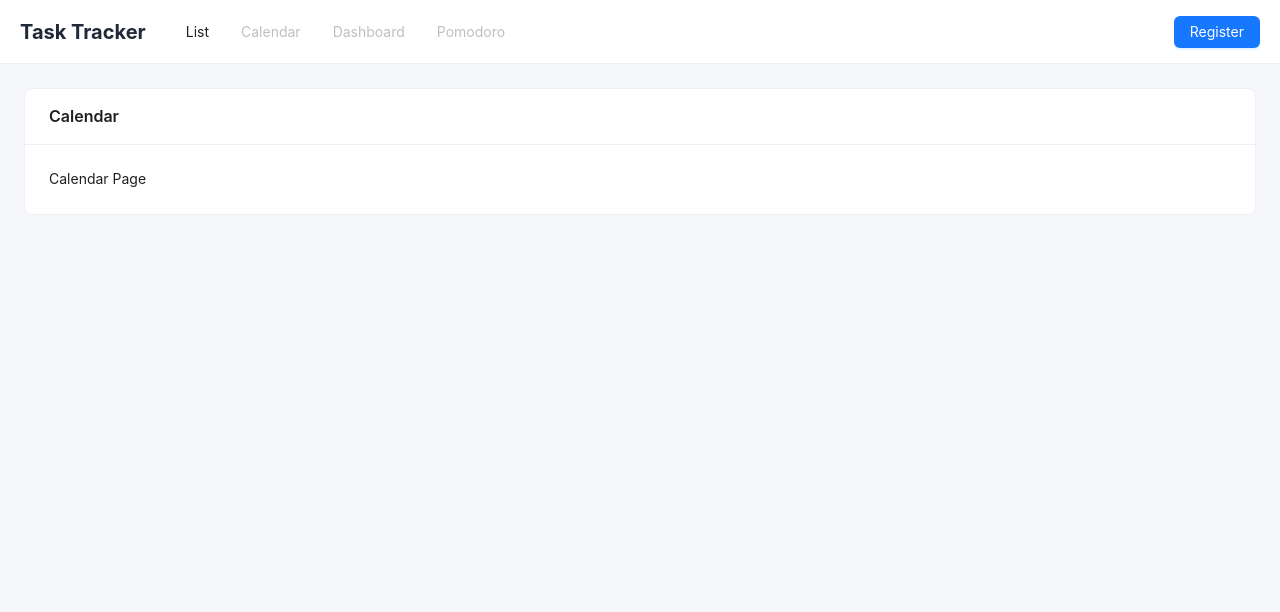
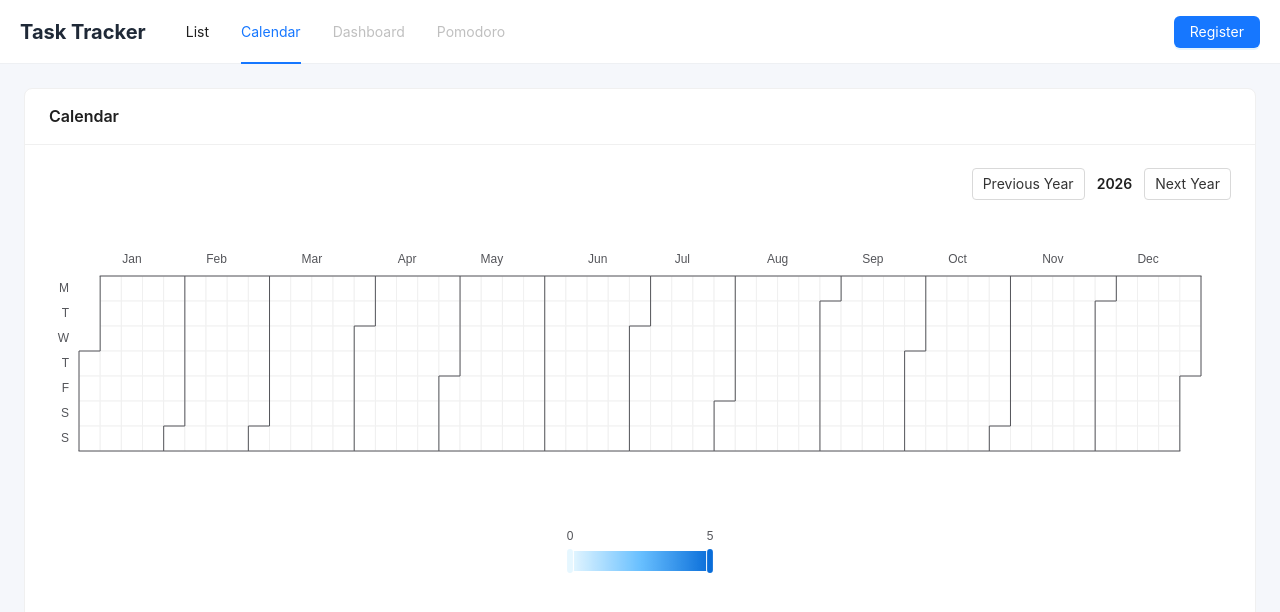
Before and after one commit to RainF0rester/4Todo, a Vue app in the folder frontend/: page /calendar in a window 1280 px wide. Shown: the top 612 px of the page. Built offline with nearby package versions, Linux system fonts and the light colour scheme; sample sign-in values are in the browser's storage.

Commit message:
feat: add heat map feature(#101)

```diff
--- a/frontend/package.json
+++ b/frontend/package.json
@@ -11,6 +11,7 @@
   "dependencies": {
     "@ant-design/icons-vue": "^7.0.1",
     "ant-design-vue": "^4.2.6",
+    "echarts": "^6.0.0",
     "vue": "^3.5.25",
     "vue-router": "^5.0.3"
   },
--- a/frontend/src/App.vue
+++ b/frontend/src/App.vue
@@ -6,7 +6,7 @@
 
       <a-menu mode="horizontal" :selectedKeys="[activeKey]" class="topmenu" @click="onMenuClick">
         <a-menu-item key="/list">List</a-menu-item>
-        <a-menu-item key="/calendar" disabled>Calendar</a-menu-item>
+        <a-menu-item key="/calendar">Calendar</a-menu-item>
         <a-menu-item key="/dashboard" disabled>Dashboard</a-menu-item>
         <a-menu-item key="/pomodoro" disabled>Pomodoro</a-menu-item>
       </a-menu>
--- a/frontend/src/views/Calendar.vue
+++ b/frontend/src/views/Calendar.vue
@@ -1,5 +1,141 @@
+<!-- Note: Portions of this implementation were generated with AI assistance. -->
 <template>
   <a-card title="Calendar">
-    Calendar Page
+    <div class="calendar-toolbar">
+      <button type="button" class="calendar-year-control" @click="changeYear(-1)">Previous Year</button>
+      <span class="calendar-year-label">{{ selectedYear }}</span>
+      <button type="button" class="calendar-year-control" @click="changeYear(1)">Next Year</button>
+    </div>
+    <div class="calendar-chart-wrapper">
+      <div ref="chartRef" class="calendar-chart" />
+    </div>
   </a-card>
 </template>
+
+<script setup>
+import { ref, onMounted, onBeforeUnmount, nextTick } from 'vue'
+import * as echarts from 'echarts'
+import dayjs from 'dayjs'
+import { getTaskList } from '../api/tasks'
+
+const chartRef = ref(null)
+let chartInstance = null
+const selectedYear = ref(dayjs().year())
+
+function buildHeatmapData(tasks) {
+  const counts = {}
+  tasks.forEach((task) => {
+    if (!task.dueDate) return
+    const date = dayjs(task.dueDate).format('YYYY-MM-DD')
+    if (!dayjs(date).isValid()) return
+    counts[date] = (counts[date] || 0) + 1
+  })
+  return Object.entries(counts).map(([date, count]) => [date, count])
+}
+
+function resizeChart() {
+  chartInstance?.resize()
+}
+
+async function renderCalendarHeatmap() {
+  const tasks = await getTaskList()
+  const data = buildHeatmapData(tasks)
+  const year = selectedYear.value
+  const maxCount = data.length ? Math.max(...data.map(([, count]) => count)) : 5
+
+  chartInstance.setOption({
+    tooltip: {
+      formatter: (params) => `${params.value[0]}: ${params.value[1]} task${params.value[1] === 1 ? '' : 's'}`,
+    },
+    visualMap: {
+      min: 0,
+      max: Math.max(maxCount, 5),
+      calculable: true,
+      orient: 'horizontal',
+      left: 'center',
+      top: 300,
+      inRange: {
+        color: ['#e6f7ff', '#69c0ff', '#096dd9'],
+      },
+    },
+    calendar: {
+      top: 60,
+      left: 30,
+      right: 30,
+      cellSize: ['auto', 25],
+      range: year,
+      itemStyle: {
+        borderWidth: 1,
+        borderColor: '#f0f0f0',
+      },
+      yearLabel: {
+        show: false,
+      },
+      dayLabel: {
+        firstDay: 1,
+        nameMap: 'en',
+      },
+    },
+    series: [
+      {
+        type: 'heatmap',
+        coordinateSystem: 'calendar',
+        data,
+      },
+    ],
+  })
+}
+
+onMounted(async () => {
+  await nextTick()
+  if (chartRef.value) {
+    chartInstance = echarts.init(chartRef.value)
+    await renderCalendarHeatmap()
+    window.addEventListener('resize', resizeChart)
+  }
+})
+
+onBeforeUnmount(() => {
+  window.removeEventListener('resize', resizeChart)
+  chartInstance?.dispose()
+})
+
+function changeYear(delta) {
+  selectedYear.value += delta
+  renderCalendarHeatmap()
+}
+</script>
+
+<style scoped>
+.calendar-chart-wrapper {
+  width: 100%;
+  min-height: 420px;
+}
+
+.calendar-chart {
+  width: 100%;
+  height: 100%;
+  min-height: 420px;
+}
+
+.calendar-toolbar {
+  display: flex;
+  align-items: center;
+  justify-content: flex-end;
+  gap: 12px;
+  margin-bottom: 16px;
+}
+
+.calendar-year-control {
+  border: 1px solid #d9d9d9;
+  background: #fff;
+  color: #333;
+  padding: 4px 10px;
+  border-radius: 4px;
+  cursor: pointer;
+}
+
+.calendar-year-label {
+  font-weight: 600;
+}
+</style>
```
Also changed, not shown: 1 other file (tests, documents, lock files or other folders).
